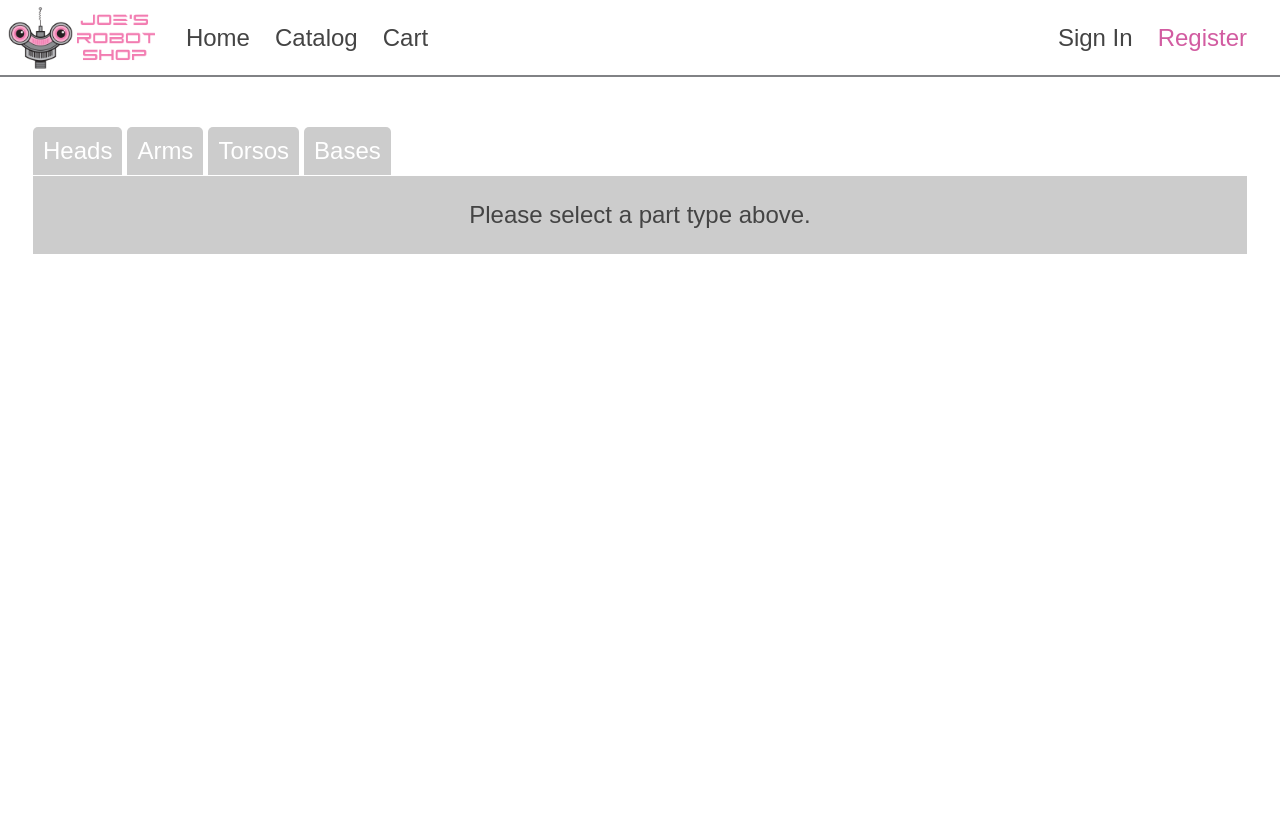
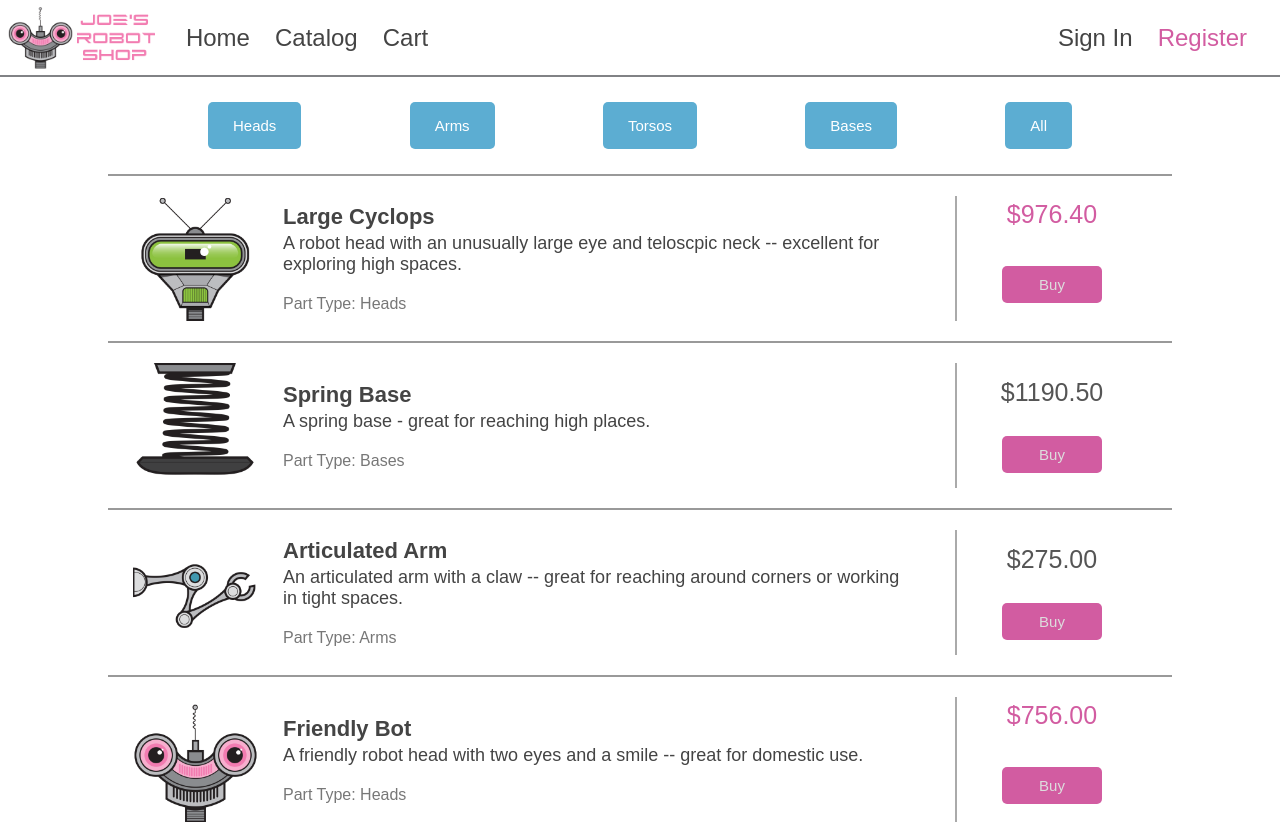
Before and after one commit to jmcooper/angular-fundamentals-scripting-part1, an Angular app: page / in a window 1280 px wide. Shown: the top 824 px of the page. Before the commit the page ends 800 px from the top, so only its background shows below. Built offline with nearby package versions, Linux system fonts and the light colour scheme.

Commit message:
Revert app component to use catalog page

```diff
--- a/src/app/app.component.html
+++ b/src/app/app.component.html
@@ -1,4 +1,4 @@
 <bot-site-header></bot-site-header>
 <!-- <bot-home></bot-home> -->
-<!-- <bot-catalog></bot-catalog> -->
-<bot-switch-example></bot-switch-example>
+<bot-catalog></bot-catalog>
+<!-- <bot-switch-example></bot-switch-example> -->
```
